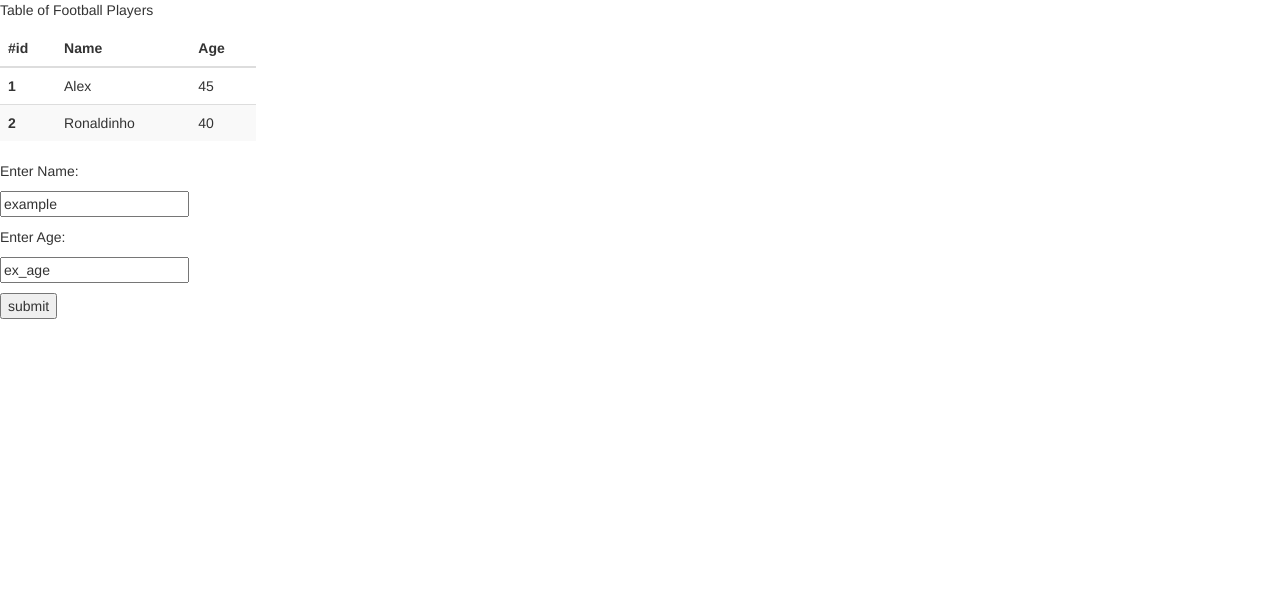
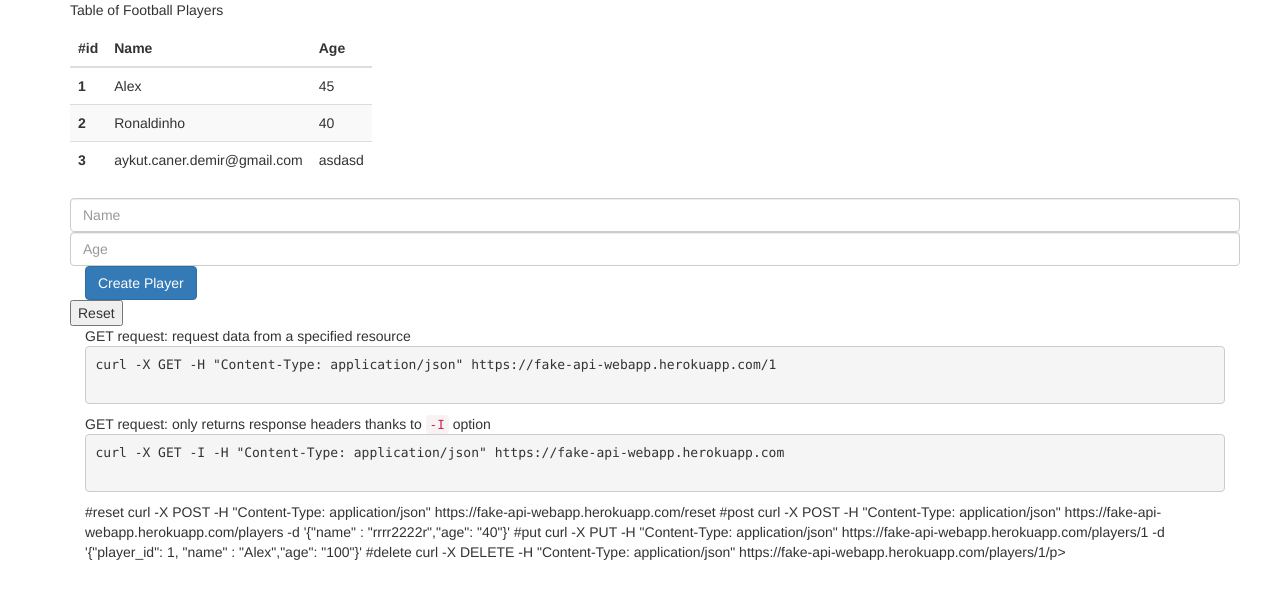
Before and after one commit to AykCanDem/fake-api-webapp, a Flask app: page / in a window 1280 px wide. Shown: the top 599 px of the page. Run offline with Flask 2, Linux system fonts and the light colour scheme; some libraries are stand-ins or nearby versions.

Commit message:
curl requests added

```diff
--- a/app.py
+++ b/app.py
@@ -11,10 +11,9 @@ api = Api(app)
 
 def read_data():
 
-    data = []
 
     with open("data.json", "r") as d:
-        data = json.load(d)["players"]
+        data = json.load(d)
 
     return data
 
@@ -22,8 +21,19 @@ data = read_data()
 
 @app.route("/")
 def home():
-    return render_template("/index.html", data=data)
+    return render_template("/index.html", data=data["players"])
 
+
+
+@app.route("/reset", methods = ["POST"])
+def reset():
+    if request.method == "POST":
+        with open("init_data.json", "r") as d:
+            global data
+            data = json.load(d)
+
+    return redirect("/")
+    #return render_template("/index.html", data=data["players"])
 
 
 
@@ -31,7 +41,7 @@ class Players(Resource):
 
     def next_id(self):
         maxid = 0
-        for player in data:
+        for player in data["players"]:
             if player["player_id"] > maxid:
                 maxid = player["player_id"]
         return maxid+1
@@ -49,9 +59,16 @@ class Players(Resource):
 
         new_player = {"name" : name, "age" : age, "player_id" : id}
         print("POST: new_player:" , new_player)
-        data.append(new_player)
-        #print("new_player: ", new_player)
-        #print("data: ", data)
+
+        #update players list
+        data["players"].append(new_player)
+
+        #update json file
+        with open("data.json", "w") as file:
+            json.dump(data, file)
+
+
+
         return redirect("/")
 
 class Player(Resource):
@@ -59,12 +76,47 @@ class Player(Resource):
     def get(self, player_id):
         print(data)
         print(type(data))
-        for player in data:
+        for player in data["players"]:
             if player["player_id"] == player_id:
                 return player
 
+    def put(self, player_id):
+        req = request.json
+
+        request_player = {"player_id":player_id, "name":req["name"], "age":req["age"]}
+
+        #update existing player
+        for i,player in enumerate(data["players"]):
+            if player["player_id"] == request_player["player_id"]:
+                data["players"][i] = request_player
+
+                #update json file
+                with open("data.json", "w") as file:
+                    json.dump(data, file)
+                return 200, "OK"
+        else:
+            #create new player
+            #update players list
+            data["players"].append(request_player)
+
+            #update json file
+            with open("data.json", "w") as file:
+                json.dump(data, file)
+                return 200, OK
 
 
+    def delete(self, player_id):
+
+        for i,player in enumerate(data["players"]):
+            if player["player_id"] == player_id:
+                del data["players"][i]
+
+                #update json file
+                with open("data.json", "w") as file:
+                    json.dump(data, file)
+                return "deleted"
+        else:
+            return 204, "No Content"
 
 api.add_resource(Player, "/players/<int:player_id>")
 api.add_resource(Players, "/players")
--- a/data.json
+++ b/data.json
@@ -1,14 +1 @@
-{
-	"players":[
-		{
-			"player_id" : 1,
-			"name" : "Alex",
-			"age"	: "45"
-		},
-		{
-			"player_id" : 2,
-			"name" : "Ronaldinho",
-			"age"	: "40"
-		}
-	]
-}
+{"players": [{"player_id": 1, "name": "Alex", "age": "45"}, {"player_id": 2, "name": "Ronaldinho", "age": "40"}, {"name": "aykut.caner.demir@gmail.com", "age": "asdasd", "player_id": 3}]}
--- a/templates/index.html
+++ b/templates/index.html
@@ -11,9 +11,10 @@
 </head>
 
 <body>
-<p>Table of Football Players</p>
 
 
+    <div class="container">
+        <p>Table of Football Players</p>
         <div style="width:20%">
             <table class="table table-striped table-hover table-sm">
                 <thead>
@@ -45,14 +46,53 @@
         </div>
 
 
-      <form action = "/players" method = "post">
-         <p>Enter Name:</p>
-         <p><input type = "text" name = "name" value="example" /></p>
-         <p>Enter Age:</p>
-         <p><input type = "text" name = "age" value="ex_age" /></p>
-         <p><input type = "submit" value = "submit" /></p>
+        <form action="/players" method="post">
+            <div class="container">
+                <div class="row">
+                    <div class="col-">
+                        <input type="text" class="form-control" name="name" placeholder="Name">
+                    </div>
+                    <div class="col-">
+                        <input type="text" class="form-control" name="age" placeholder="Age">
+                    </div>
+                </div>
+
+                <button type="submit" class="btn btn-primary mb-2" value="submit">Create Player</button>
+            </div>
+
         </form>
 
+        <form action="/reset" method="post">
+            <button name="resetBtn" type="submit">Reset</button>
+        </form>
+
+
+
+        <div class="container bcontent">
+            GET request: request data from a specified resource
+            <pre>
+curl -X GET -H "Content-Type: application/json" https://fake-api-webapp.herokuapp.com/1
+            </pre>
+            GET request: only returns response headers thanks to <code>-I</code> option
+            <pre>
+curl -X GET -I -H "Content-Type: application/json" https://fake-api-webapp.herokuapp.com
+            </pre>
+
+#reset
+curl -X POST -H "Content-Type: application/json" https://fake-api-webapp.herokuapp.com/reset
+
+#post
+curl -X POST -H "Content-Type: application/json" https://fake-api-webapp.herokuapp.com/players -d '{"name" : "rrrr2222r","age": "40"}'
+
+#put
+curl -X PUT -H "Content-Type: application/json" https://fake-api-webapp.herokuapp.com/players/1 -d '{"player_id": 1, "name" : "Alex","age": "100"}'
+
+#delete
+curl -X DELETE -H "Content-Type: application/json" https://fake-api-webapp.herokuapp.com/players/1/p>
+            </pre>
+            </div>
+
+    </div>
 
 </body>
 
```
Lines whose indentation alone changed are shown as unchanged.
